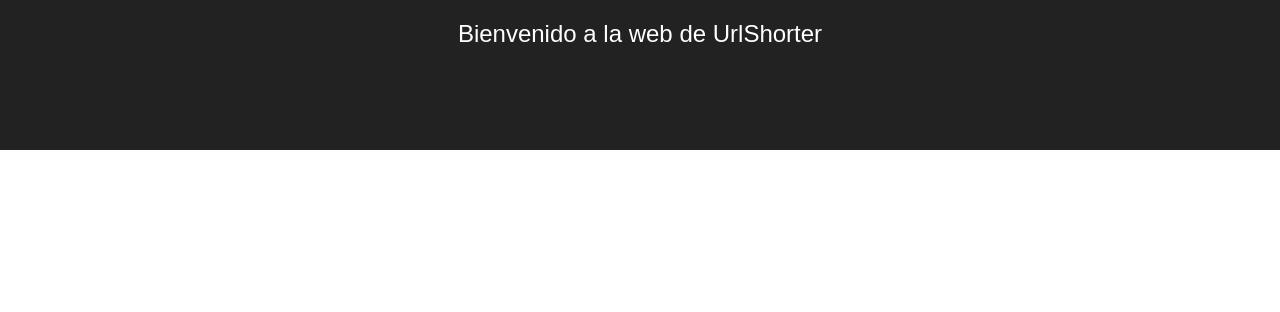
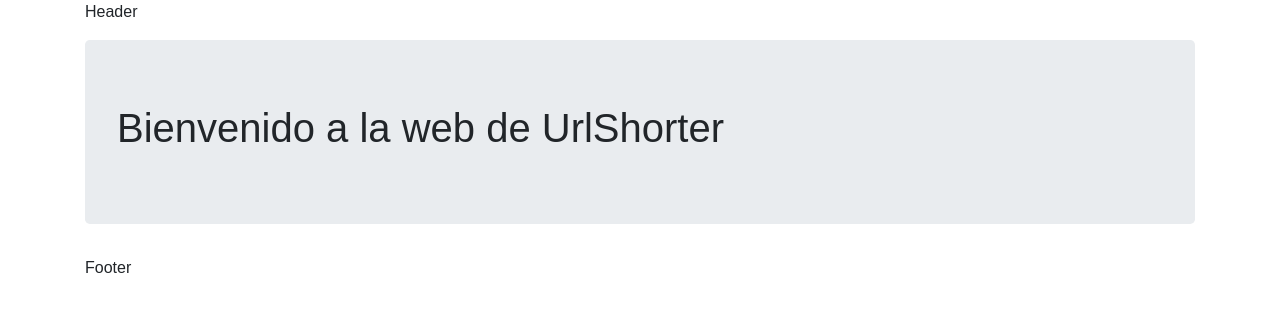
Before and after one commit to danielgj/urlShorter, a React (Create React App) app in the folder web/: page / in a window 1280 px wide. Shown: the top 312 px of the page. Built offline with nearby package versions, Linux system fonts and the light colour scheme.

Commit message:
created header and footer components without content

```diff
--- /dev/null
+++ b/web/src/_components/App.js
@@ -0,0 +1,18 @@
+import React, { Component } from 'react';
+import { Header, Footer } from './';
+
+export class App extends Component {
+  render() {
+    return (
+      <div className="container">
+        <Header />
+        <div className="jumbotron">
+          <header className="App-header">
+            <h1 className="App-title">Bienvenido a la web de UrlShorter</h1>
+          </header>
+        </div>
+        <Footer />
+      </div>
+    );
+  }
+}
--- /dev/null
+++ b/web/src/_components/Footer.js
@@ -0,0 +1,9 @@
+import React, { Component } from 'react';
+
+export class Footer extends Component {
+  render() {
+    return (
+      <p>Footer</p>
+    );
+  }
+}
--- /dev/null
+++ b/web/src/_components/Header.js
@@ -0,0 +1,9 @@
+import React, { Component } from 'react';
+
+export class Header extends Component {
+  render() {
+    return (
+      <p>Header</p>
+    );
+  }
+}
--- /dev/null
+++ b/web/src/_components/index.js
@@ -0,0 +1,3 @@
+export * from './App';
+export * from './Header';
+export * from './Footer';
--- a/web/src/components/App.js
+++ /dev/null
@@ -1,16 +0,0 @@
-import React, { Component } from 'react';
-import '../css/App.css';
-
-class App extends Component {
-  render() {
-    return (
-      <div className="App">
-        <header className="App-header">
-          <h1 className="App-title">Bienvenido a la web de UrlShorter</h1>
-        </header>
-      </div>
-    );
-  }
-}
-
-export default App;
--- a/web/src/css/App.css
+++ /dev/null
@@ -1,28 +0,0 @@
-.App {
-  text-align: center;
-}
-
-.App-logo {
-  animation: App-logo-spin infinite 20s linear;
-  height: 80px;
-}
-
-.App-header {
-  background-color: #222;
-  height: 150px;
-  padding: 20px;
-  color: white;
-}
-
-.App-title {
-  font-size: 1.5em;
-}
-
-.App-intro {
-  font-size: large;
-}
-
-@keyframes App-logo-spin {
-  from { transform: rotate(0deg); }
-  to { transform: rotate(360deg); }
-}
--- a/web/src/index.js
+++ b/web/src/index.js
@@ -2,10 +2,10 @@ import React from 'react';
 import ReactDOM from 'react-dom';
 import { Provider } from 'react-redux';
 import { store } from './_helpers';
-import App from './components/App';
+import { App } from './_components';
 import registerServiceWorker from './registerServiceWorker';
 
-import './css/index.css';
+import './css/styles.css';
 
 
 ReactDOM.render(
```
Also changed, not shown: web/src/css/styles.css (renamed from web/src/css/index.css).
